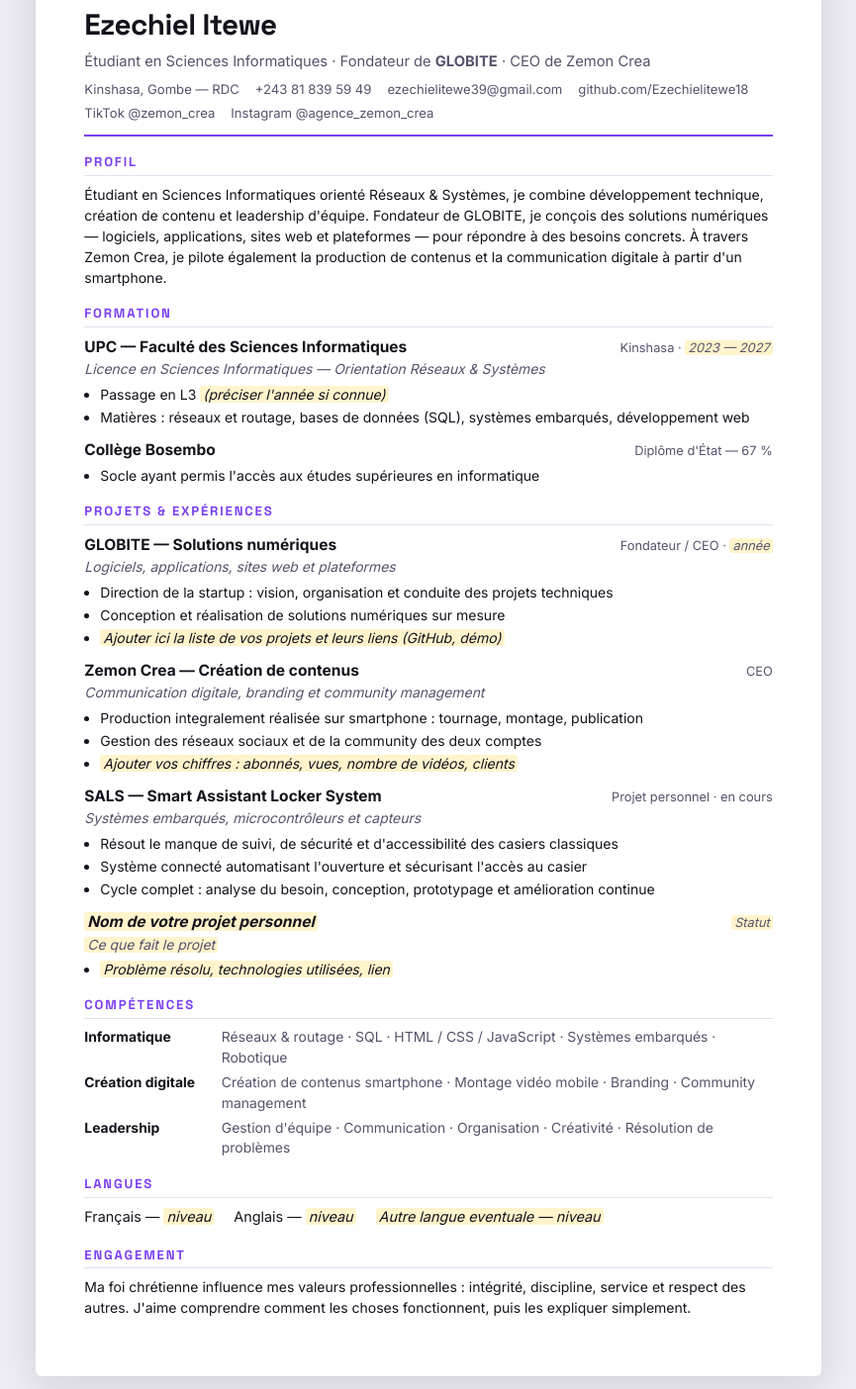
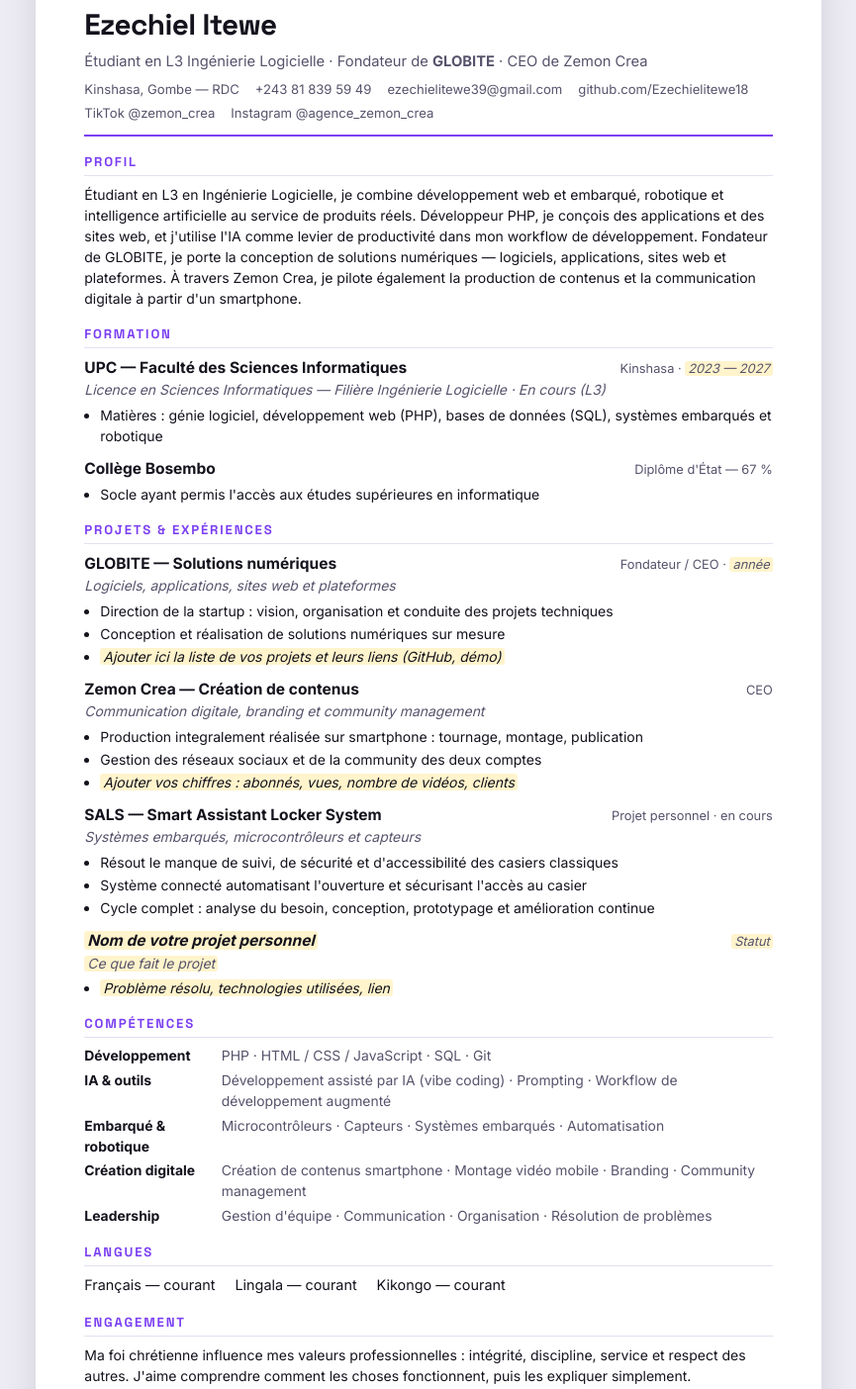
Before and after one commit to Ezechielitewe18/ezechiel-portfolio, a website built with Vite: page cv.html in a window 1280 px wide. Shown: the part 128-1532 px from the top of the page at 99% size, without its empty margins (207-1072 px from the left). Built offline with nearby package versions, Linux system fonts and the light colour scheme.

Commit message:
CV : L3 ingenierie logicielle, PHP, robotique, vibe coding IA et langues

```diff
--- a/cv.html
+++ b/cv.html
@@ -30,7 +30,7 @@
       <header class="head">
         <h1>Ezechiel Itewe</h1>
         <p class="tagline">
-          Étudiant en Sciences Informatiques &middot; Fondateur de
+          Étudiant en L3 Ingénierie Logicielle &middot; Fondateur de
           <strong>GLOBITE</strong> &middot; CEO de Zemon Crea
         </p>
         <ul class="contacts">
@@ -52,10 +52,12 @@
       <section>
         <h2>Profil</h2>
         <p>
-          Étudiant en Sciences Informatiques orienté Réseaux &amp; Systèmes, je combine
-          développement technique, création de contenu et leadership d'équipe. Fondateur de
-          GLOBITE, je conçois des solutions numériques — logiciels, applications, sites web et
-          plateformes — pour répondre à des besoins concrets. À travers Zemon Crea, je pilote
+          Étudiant en L3 en Ingénierie Logicielle, je combine développement web et
+          embarqué, robotique et intelligence artificielle au service de produits réels.
+          Développeur PHP, je conçois des applications et des sites web, et j'utilise
+          l'IA comme levier de productivité dans mon workflow de développement. Fondateur
+          de GLOBITE, je porte la conception de solutions numériques — logiciels,
+          applications, sites web et plateformes. À travers Zemon Crea, je pilote
           également la production de contenus et la communication digitale à partir d'un
           smartphone.
         </p>
@@ -69,12 +71,11 @@
             <h3>UPC — Faculté des Sciences Informatiques</h3>
             <span class="when">Kinshasa &middot; <span class="todo">2023 — 2027</span></span>
           </div>
-          <p class="sub">Licence en Sciences Informatiques — Orientation Réseaux &amp; Systèmes</p>
+          <p class="sub">Licence en Sciences Informatiques — Filière Ingénierie Logicielle &middot; En cours (L3)</p>
           <ul>
-            <li>Passage en L3 <span class="todo">(préciser l'année si connue)</span></li>
             <li>
-              Matières : réseaux et routage, bases de données (SQL), systèmes embarqués,
-              développement web
+              Matières : génie logiciel, développement web (PHP), bases de données (SQL),
+              systèmes embarqués et robotique
             </li>
           </ul>
         </div>
@@ -156,8 +157,16 @@
         <h2>Compétences</h2>
         <dl class="skills">
           <div>
-            <dt>Informatique</dt>
-            <dd>Réseaux &amp; routage &middot; SQL &middot; HTML / CSS / JavaScript &middot; Systèmes embarqués &middot; Robotique</dd>
+            <dt>Développement</dt>
+            <dd>PHP &middot; HTML / CSS / JavaScript &middot; SQL &middot; Git</dd>
+          </div>
+          <div>
+            <dt>IA &amp; outils</dt>
+            <dd>Développement assisté par IA (vibe coding) &middot; Prompting &middot; Workflow de développement augmenté</dd>
+          </div>
+          <div>
+            <dt>Embarqué &amp; robotique</dt>
+            <dd>Microcontrôleurs &middot; Capteurs &middot; Systèmes embarqués &middot; Automatisation</dd>
           </div>
           <div>
             <dt>Création digitale</dt>
@@ -165,7 +174,7 @@
           </div>
           <div>
             <dt>Leadership</dt>
-            <dd>Gestion d'équipe &middot; Communication &middot; Organisation &middot; Créativité &middot; Résolution de problèmes</dd>
+            <dd>Gestion d'équipe &middot; Communication &middot; Organisation &middot; Résolution de problèmes</dd>
           </div>
         </dl>
       </section>
@@ -173,9 +182,9 @@
       <section>
         <h2>Langues</h2>
         <ul class="langs">
-          <li>Français — <span class="todo">niveau</span></li>
-          <li>Anglais — <span class="todo">niveau</span></li>
-          <li><span class="todo">Autre langue eventuale — niveau</span></li>
+          <li>Français — courant</li>
+          <li>Lingala — courant</li>
+          <li>Kikongo — courant</li>
         </ul>
       </section>
 
```
